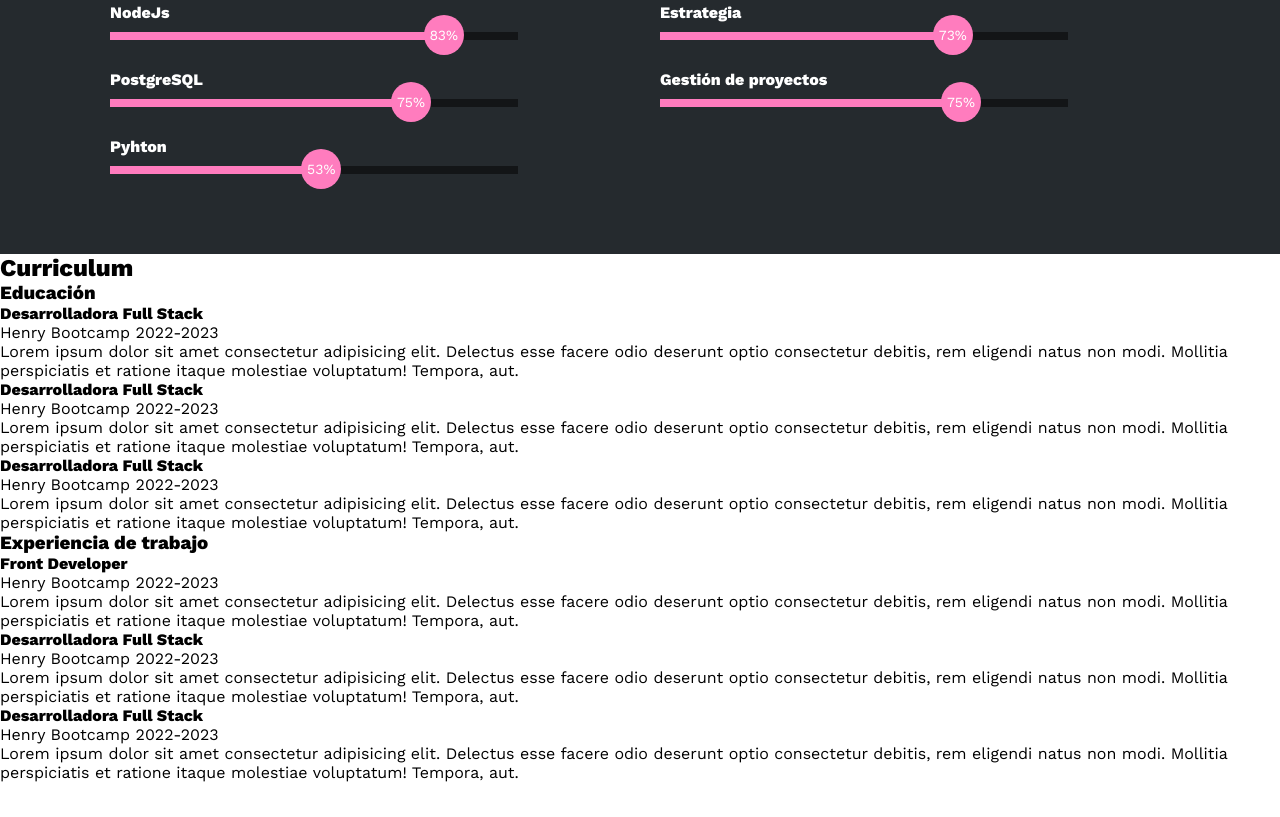
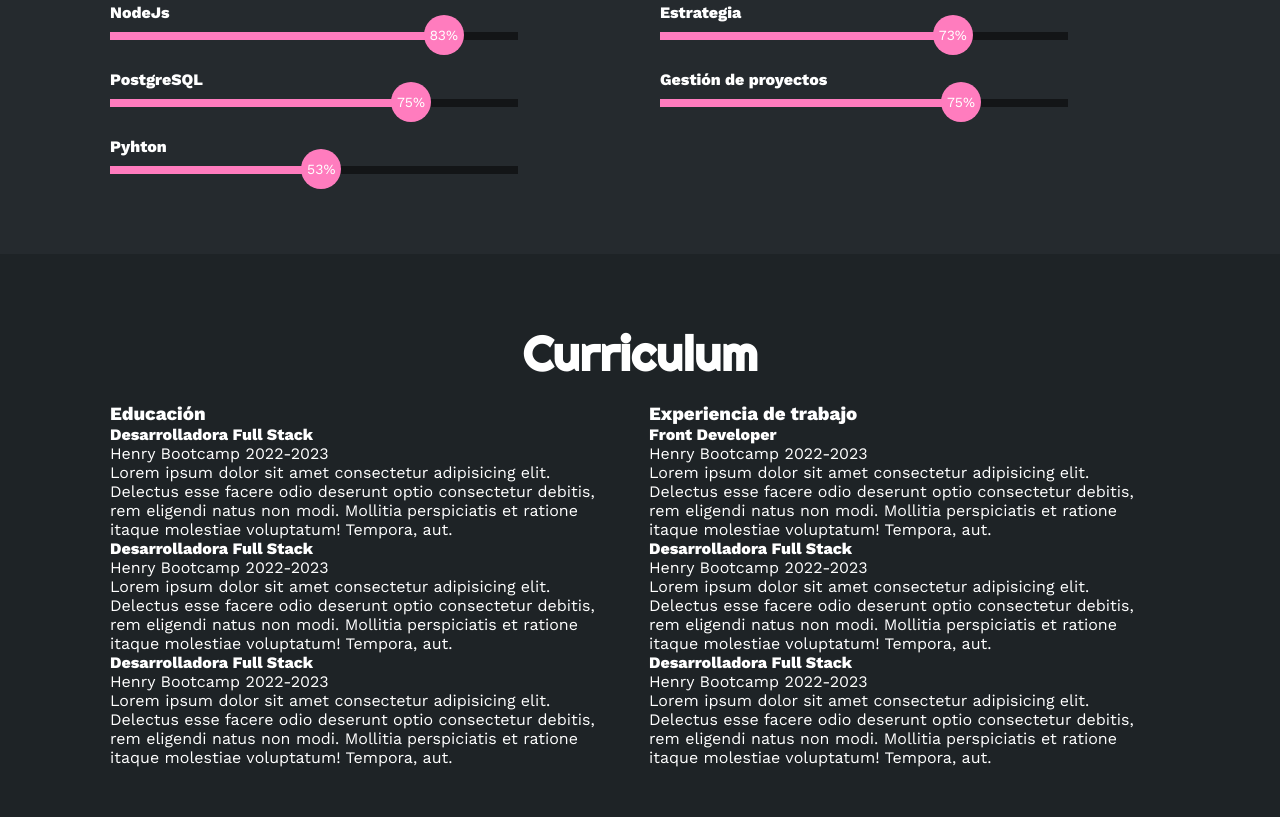
Before and after one commit to FlorenciaMarcos/Portfolio, a plain HTML site: page Html/index.html in a window 1280 px wide. Shown: the part 2124-2941 px from the top of the page. Before the commit the page ends 2906 px from the top, so only its background shows below. Drawn offline with nearby package versions, Linux system fonts and the light colour scheme.

Commit message:
index7style

```diff
--- a/Style.css/Style.css
+++ b/Style.css/Style.css
@@ -442,7 +442,7 @@ margin-bottom: 20px;
 
 .skills .skill .dedicacion{
     width: 0%;
-    animation: 2s dedicacion forwards;
+    animation: 2s gitdedicacion forwards;
 }
 @keyframes dedicacion{
     0%{widht:0%;}
@@ -476,3 +476,37 @@ margin-bottom: 20px;
     0%{widht:0%;}
     100%{width:75%}
 }
+
+/*SECCION CURRICULUM*/
+
+
+
+
+
+.curriculum{
+    background-color:#1e2326;
+    color: #fff;
+    padding: 50px 20px;
+}
+
+.curriculum .contenido-seccion{
+    max-width: 1100px;
+    margin: auto;
+}
+
+.curriculum h2{
+    font-size: 48px;
+    font-family:'Righteous';
+    text-align: center;
+    padding: 20px 0;
+
+}
+
+.curriculum .fila{
+    display:flex;
+}
+
+.curriculum .fila .col{
+    width: 49%;
+    padding: 0 20px;
+}
```
Also changed, not shown: Html/index.html (+3 -5 lines).
